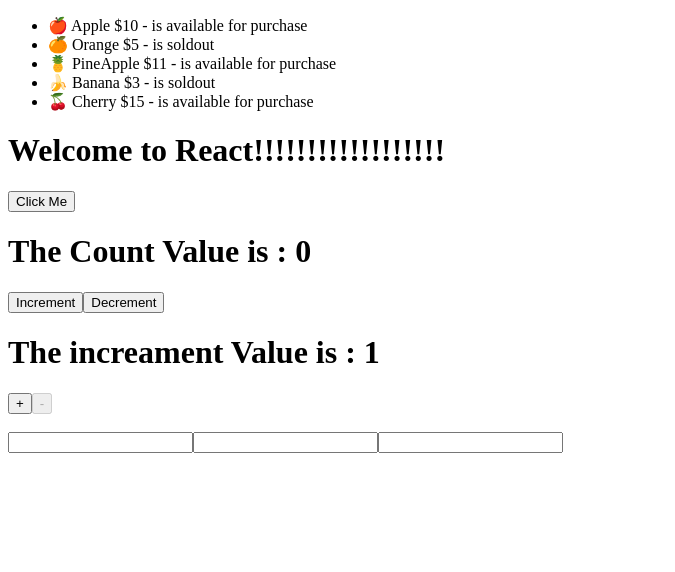
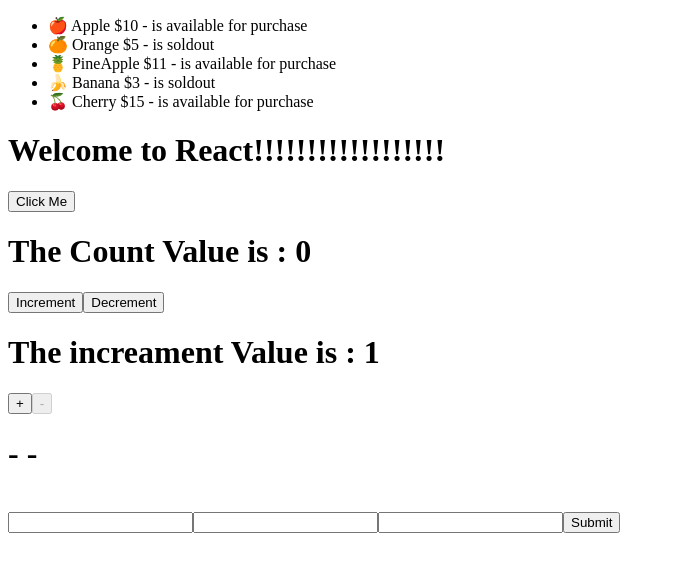
Before and after one commit to srjingole0610/ReactPro, a React (Vite) app: page / in a window 1280 px wide. Shown: the top 572 px of the page, without its empty margins (0-675 px from the left). Built offline with nearby package versions, Linux system fonts and the light colour scheme.

Commit message:
Added changes related to form submit

```diff
--- a/src/components/Form.jsx
+++ b/src/components/Form.jsx
@@ -11,14 +11,22 @@
     const handleLastName = (e) => {
         setName({ ...name, lastName: e.target.value })
     }
+
+    const handleSubmit = (e) => {
+        e.preventDefault()
+        console.log(name)
+    }
     return (
         <div>
+            <h1>{name.firstName} - {name.middleName} - {name.lastName}</h1>
             <br />
             <form >
                 <input onChange={handleFirstName} type="text" value={name.firstName} />
                 <input onChange={handleMiddleName} type="text" value={name.middleName} />
                 <input onChange={handleLastName} type="text" value={name.lastName} />
+                <button onClick={handleSubmit}>Submit</button>
             </form>
+
         </div>
     )
 }
```
